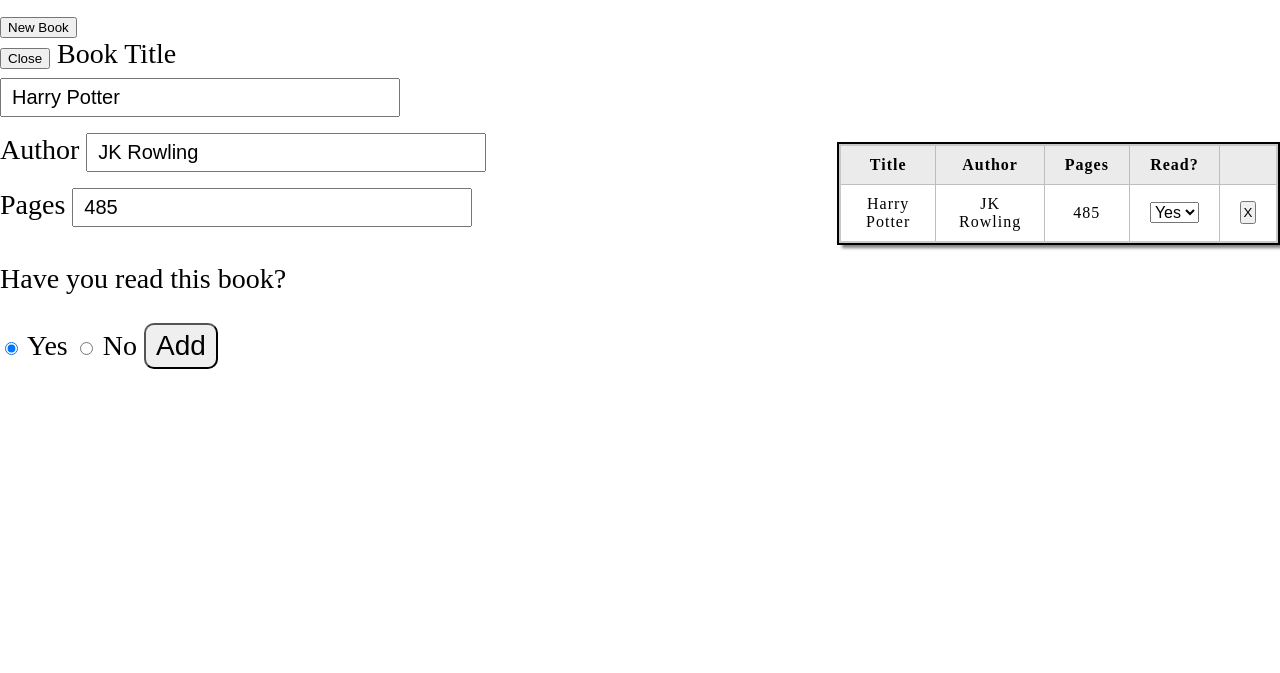
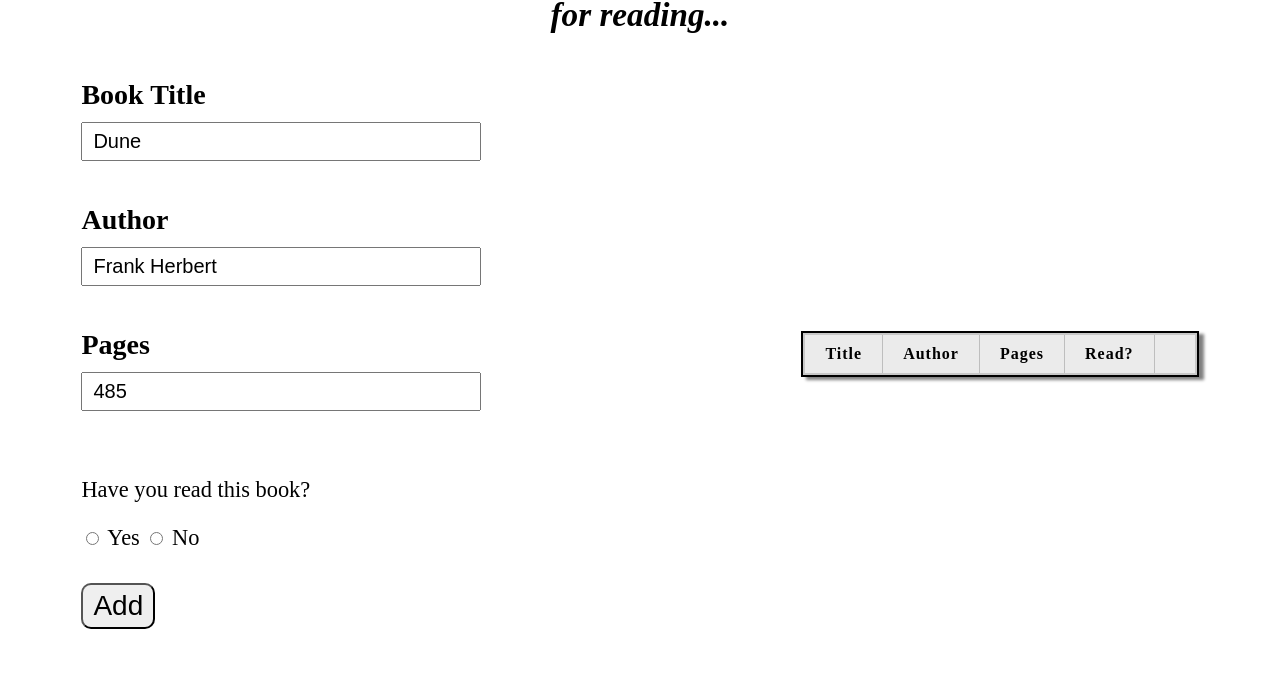
Before and after one commit to hurr-son/library, a plain HTML site: page index.html in a window 1280 px wide. Shown: the part 127-800 px from the top of the page. Drawn offline with Linux system fonts and the light colour scheme.

Commit message:
Added header and input wrappers for alignment

```diff
--- a/index.html
+++ b/index.html
@@ -9,24 +9,38 @@
     <title>Library</title>
 </head>
 <body>
-    <main></main>
+    <main>
+        <header>
+            <h1>Da Books</h1>
+            <h5><em>for reading...</em></h3>
+        </header>
             <div class="page-wrapper">
                 <div id="left-wrapper">
-        <button id="newBook">New Book</button>
-        <form id="whole-form">
-            <button id="close">Close</button>
+                <!-- <button id="newBook">New Book</button> -->
+                <form class="whole-form">
+                    <!-- <button id="close">Close</button> -->
+                    <div class="text-form">
+                        <div class="text-input">
                             <label for="title">Book Title</label>
-            <input type="text" name="title" id="title" value="Harry Potter"><br>
+                            <input type="text" name="title" id="title" value="Dune"><br>
+                        </div>
+                        <div class="text-input">
                             <label for="author">Author</label>
-            <input type="text" name="author" id="author" value="JK Rowling"><br>
+                            <input type="text" name="author" id="author" value="Frank Herbert"><br>
+                        </div>
+                        <div class="text-input">
                             <label for="pages">Pages</label>
                             <input type="text" name="pages" id="pages" value="485"><br>
+                        </div>
+                    </div>
+                    <form class="radio-form">
+                        <div class="radio-wrapper">
                     <p>Have you read this book?</p>
-            <form>
                             <input type="radio" name="read" id="yes">
                             <label for="yes">Yes</label>
                             <input type="radio" name="read" id="no">
                             <label for="no">No</label>
+                        </div>
                         <button type="button" id="addButton">Add</button>
                     </form>
                 </form>
```
Lines whose indentation alone changed are shown as unchanged.
